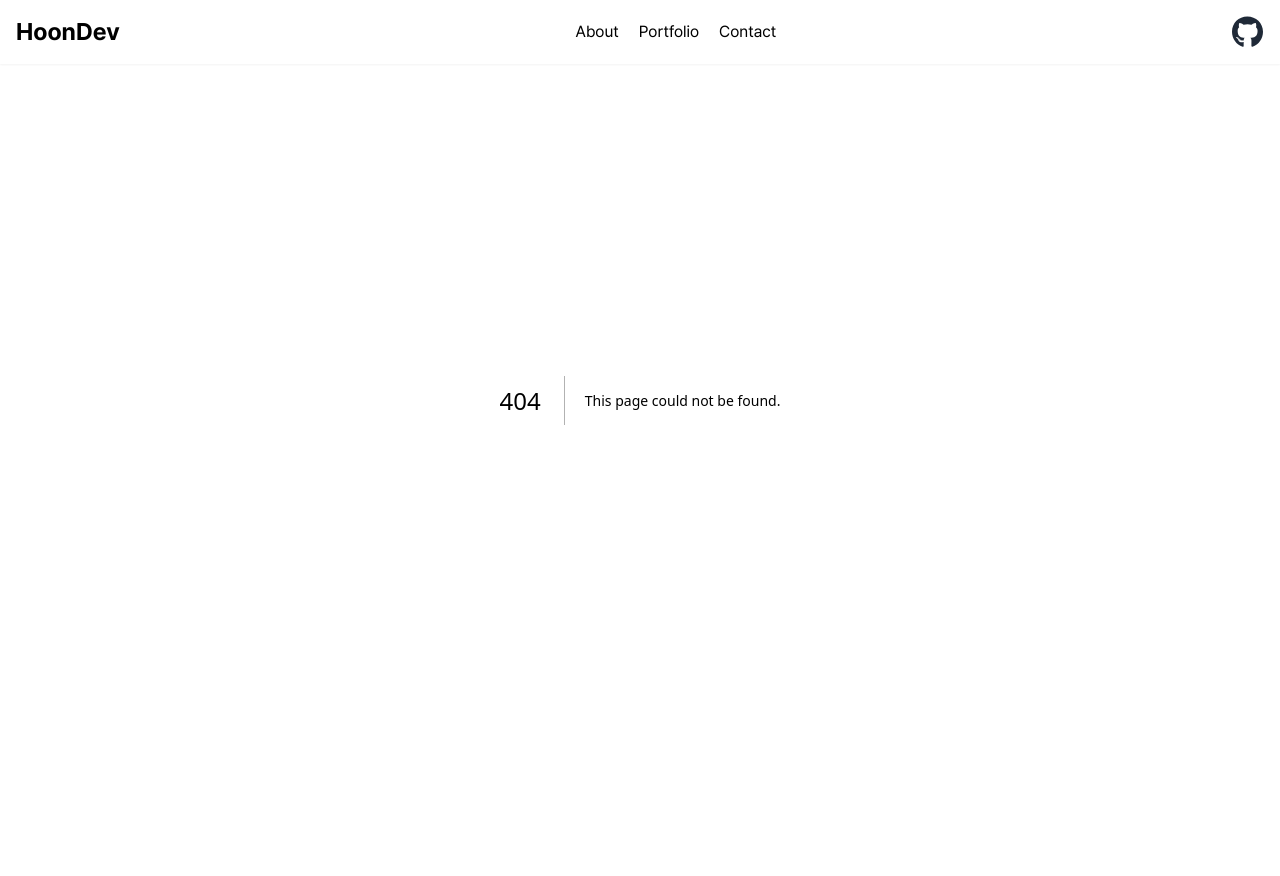
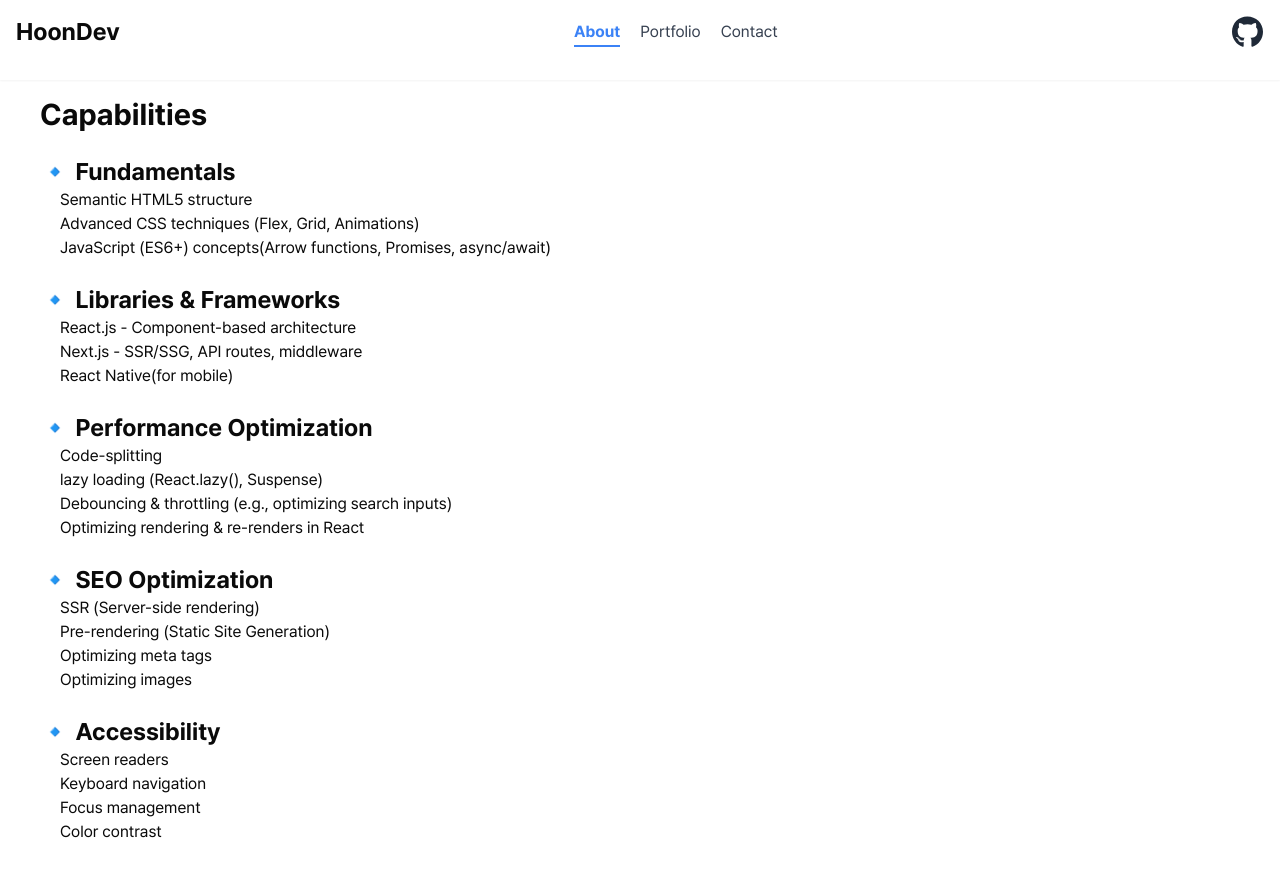
Before and after one commit to hoon95/blog, a Next.js app: page /about in a window 1280 px wide. Before the commit this address had no page. Shown: the top 876 px of the page. Before the commit the page ends 800 px from the top, so only its background shows below. Built offline with nearby package versions, Linux system fonts and the light colour scheme.

Commit message:
페이지 기본 구성

```diff
--- a/src/apis/notion.ts
+++ b/src/apis/notion.ts
@@ -14,6 +14,7 @@ export default async function handler(
     });
     res.status(200).json(response);
   } catch (error) {
+    console.error(error);
     res.status(500).json({ error: "Error fetching data from Notion" });
   }
 }
--- /dev/null
+++ b/src/app/about/page.tsx
@@ -0,0 +1,54 @@
+export default function AboutPage() {
+  return (
+    <div>
+      <h1 className="text-3xl font-bold mb-6">Capabilities</h1>
+      <div className="flex flex-col gap-6">
+        <div>
+          <p className="text-2xl font-semibold">🔹 Fundamentals</p>
+          <ul className="pl-5">
+            <li>Semantic HTML5 structure</li>
+            <li>Advanced CSS techniques (Flex, Grid, Animations)</li>
+            <li>
+              JavaScript (ES6+) concepts(Arrow functions, Promises, async/await)
+            </li>
+          </ul>
+        </div>
+        <div>
+          <p className="text-2xl font-semibold">🔹 Libraries & Frameworks</p>
+          <ul className="pl-5">
+            <li>React.js - Component-based architecture</li>
+            <li>Next.js - SSR/SSG, API routes, middleware</li>
+            <li>React Native(for mobile)</li>
+          </ul>
+        </div>
+        <div>
+          <p className="text-2xl font-semibold">🔹 Performance Optimization</p>
+          <ul className="pl-5">
+            <li>Code-splitting</li>
+            <li>lazy loading (React.lazy(), Suspense)</li>
+            <li>Debouncing & throttling (e.g., optimizing search inputs)</li>
+            <li>Optimizing rendering & re-renders in React</li>
+          </ul>
+        </div>
+        <div>
+          <p className="text-2xl font-semibold">🔹 SEO Optimization</p>
+          <ul className="pl-5">
+            <li>SSR (Server-side rendering)</li>
+            <li>Pre-rendering (Static Site Generation)</li>
+            <li>Optimizing meta tags</li>
+            <li>Optimizing images</li>
+          </ul>
+        </div>
+        <div>
+          <p className="text-2xl font-semibold">🔹 Accessibility</p>
+          <ul className="pl-5">
+            <li>Screen readers</li>
+            <li>Keyboard navigation</li>
+            <li>Focus management</li>
+            <li>Color contrast</li>
+          </ul>
+        </div>
+      </div>
+    </div>
+  );
+}
--- a/src/app/contact/page.tsx
+++ b/src/app/contact/page.tsx
@@ -1,7 +1,6 @@
 export default function Contact() {
   return (
-    <>
-      <div className="flex flex-col justify-center items-center gap-3 h-screen">
+    <div className="flex flex-col justify-center items-center gap-3">
       <p className="text-3xl font-bold">Contact</p>
       <p className="text-xl">
         ✉️&nbsp;
@@ -9,6 +8,5 @@ export default function Contact() {
       </p>
       <p className="text-xl">📞&nbsp;010-5664-4204</p>
     </div>
-    </>
   );
 }
--- a/src/app/layout.tsx
+++ b/src/app/layout.tsx
@@ -19,7 +19,7 @@ export default function RootLayout({
     <html lang="ko">
       <body>
         <Header />
-        {children}
+        <main className="container px-10 py-24">{children}</main>
       </body>
     </html>
   );
--- a/src/app/page.tsx
+++ b/src/app/page.tsx
@@ -1,8 +1,9 @@
 export default function Home() {
   return (
-    <div className="flex flex-col justify-center items-center gap-3 h-screen">
-      <p className="text-3xl font-bold">Next.js로 나를 소개해보자</p>
-      <p className="text-xl">👋🏻 책임감을 중시하는 김다훈입니다.</p>
+    // <div className="flex flex-col justify-center items-center gap-3 h-screen">
+    <div className="text-center">
+      <p className="text-3xl font-bold mb-5">이 곳은 메인페이지 입니다.</p>
+      <p className="text-xl">👋🏻 최근 게시물</p>
     </div>
   );
 }
--- a/src/app/portfolio/page.tsx
+++ b/src/app/portfolio/page.tsx
@@ -1,24 +1,15 @@
-import { Client } from "@notionhq/client";
-
-export default async function NotionPage() {
-  const notion = new Client({ auth: process.env.NOTION_API_KEY });
-  const response = await notion.databases.query({
-    database_id: process.env.NOTION_DATABASE_ID!,
-  });
-  const pages = response.results;
-
-  console.log(pages);
-
+export default function PortfolioPage() {
   return (
-    <div className="container mx-auto py-8">
-      <h1 className="text-3xl font-bold mb-6">Notion API test</h1>
-      <ul>
-        {pages.map((page: any) => (
-          <li key={page.id} className="mb-4">
-            {page.properties.title.title[0].plain_text || "제목 없음"}
-          </li>
-        ))}
-      </ul>
-    </div>
+    <>
+      <div>
+        <h1 className="text-3xl font-bold mb-6">Portfolio</h1>
+        <ul>
+          <li>1번 프로젝트</li>
+          <li>2번 프로젝트</li>
+          <li>3번 프로젝트</li>
+          <li>4번 프로젝트</li>
+        </ul>
+      </div>
+    </>
   );
 }
--- a/src/components/Header.tsx
+++ b/src/components/Header.tsx
@@ -1,4 +1,7 @@
+"use client";
+
 import Link from "next/link";
+import { usePathname } from "next/navigation";
 import GithubIcon from "./icons/Github";
 import {
   NavigationMenu,
@@ -8,8 +11,16 @@ import {
 } from "@/components/ui/navigation-menu";
 
 export default function Header() {
+  const pathname = usePathname(); // App router 방식에서는 useRouter() 대신 usePathname()을 사용합니다.
+
+  const navItems = [
+    { href: "/about", label: "About" },
+    { href: "/portfolio", label: "Portfolio" },
+    { href: "/contact", label: "Contact" },
+  ];
+
   return (
-    <header className="bg-white shadow-sm fixed top-0 left-0 right-0 w-full z-10">
+    <header className="bg-white shadow-sm fixed top-0 left-0 right-0 w-full h-20 z-10">
       <div className="container mx-auto px-4 py-4 flex justify-between items-center">
         <Link href="/" className="text-2xl font-bold">
           HoonDev
@@ -17,21 +28,22 @@ export default function Header() {
 
         <NavigationMenu>
           <NavigationMenuList className="flex space-x-5">
-            <NavigationMenuItem>
-              <NavigationMenuLink asChild>
-                <Link href="/about">About</Link>
-              </NavigationMenuLink>
-            </NavigationMenuItem>
-            <NavigationMenuItem>
-              <NavigationMenuLink asChild>
-                <Link href="/portfolio">Portfolio</Link>
-              </NavigationMenuLink>
-            </NavigationMenuItem>
-            <NavigationMenuItem>
-              <NavigationMenuLink asChild>
-                <Link href="/contact">Contact</Link>
-              </NavigationMenuLink>
-            </NavigationMenuItem>
+            {navItems.map(({ href, label }) => (
+              <NavigationMenuItem key={href}>
+                <NavigationMenuLink asChild>
+                  <Link
+                    href={href}
+                    className={`${
+                      pathname === href
+                        ? "text-blue-500 font-semibold border-b-2 border-blue-500"
+                        : "text-gray-700 hover:text-blue-500"
+                    } pb-1`}
+                  >
+                    {label}
+                  </Link>
+                </NavigationMenuLink>
+              </NavigationMenuItem>
+            ))}
           </NavigationMenuList>
         </NavigationMenu>
 
```
Also changed, not shown: src/components/notion.tsx (added, +24 -0 lines). Lines whose indentation alone changed are shown as unchanged.
